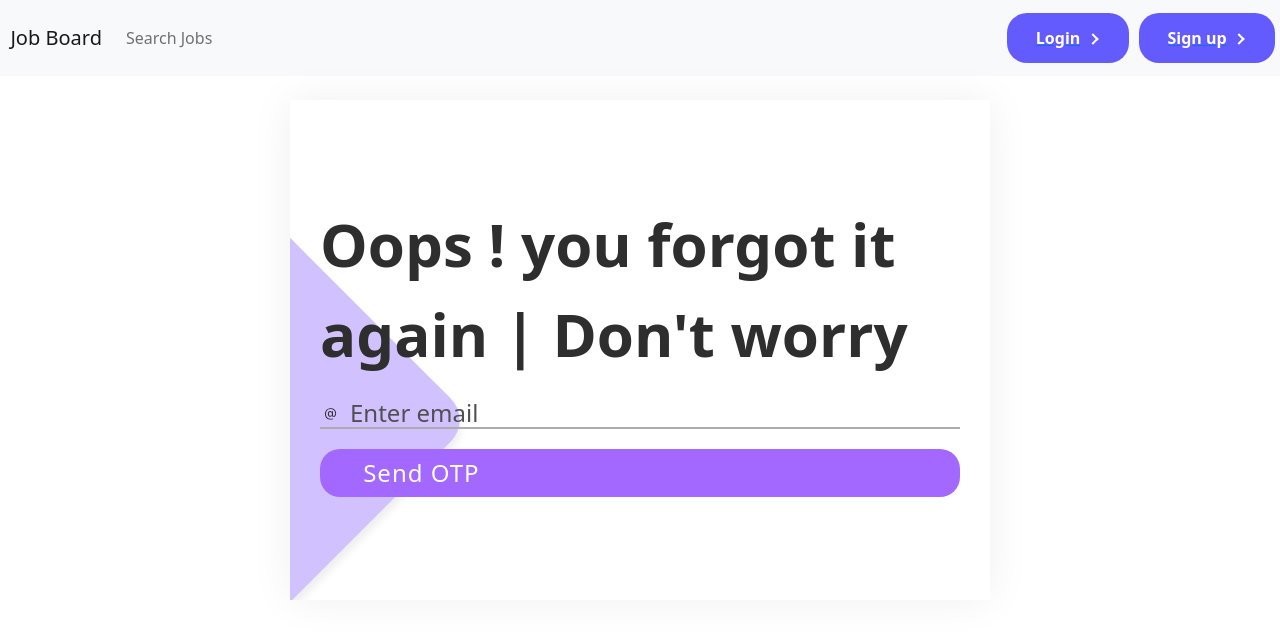
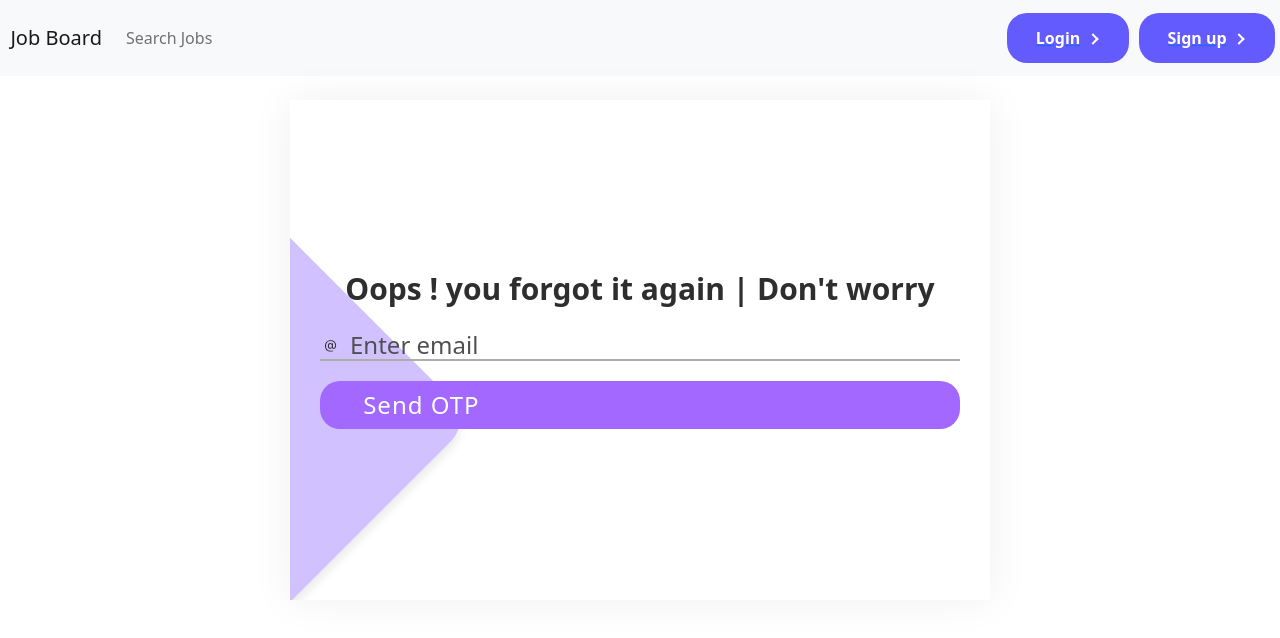
Before and after one commit to shashikant010/job-board, a React (Vite) app: page /forgotpass in a window 1280 px wide. Shown: the top 638 px of the page. Built offline with nearby package versions, Linux system fonts and the light colour scheme; no server answers.

Commit message:
fixed some size

```diff
--- a/src/Components/ForgotPass.jsx
+++ b/src/Components/ForgotPass.jsx
@@ -130,7 +130,7 @@ const saveChangedPassword=async()=>{
     <div className='d-flex justify-content-center align-items-ceter my-4'>
 
 <form action="" className="form_main">
-    {!isOtpVerified && <p className="heading">Oops ! you forgot it again | Don't worry</p>}
+    {!isOtpVerified && <p className="heading" style={{fontSize:"30px"}}>Oops ! you forgot it again | Don't worry</p>}
     {isOtpVerified && <p className="heading">Hii {user.username}</p>}
     <div className="inputContainer">
         <svg className="inputIcon" xmlns="http://www.w3.org/2000/svg" width="16" height="16" fill="#2e2e2e" viewBox="0 0 16 16">
```
